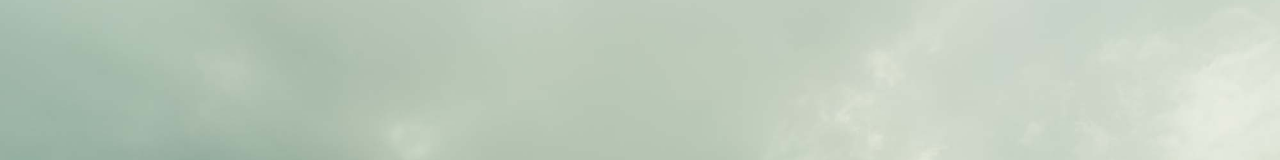
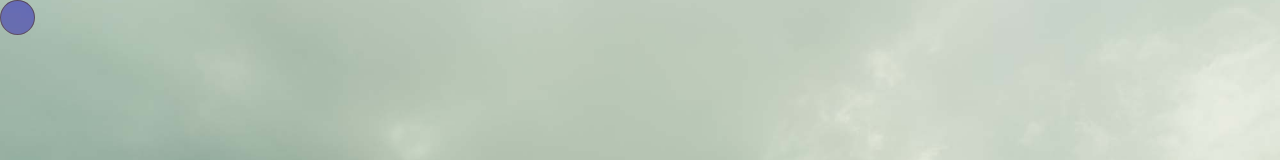
Before and after one commit to Nomera67/visit-panama, an Angular app: page / in a window 1280 px wide. Shown: the top 160 px of the page. Built offline with nearby package versions, Linux system fonts and the light colour scheme.

Commit message:
add first steps to get new personallized cursor

```diff
--- a/src/app/app.component.html
+++ b/src/app/app.component.html
@@ -1,2 +1,3 @@
 <app-navbar *ngIf="!isLandingPage"></app-navbar>
 <router-outlet></router-outlet>
+<div ngClass="mouse" id="cursorChanged"></div>
--- a/src/app/app.component.scss
+++ b/src/app/app.component.scss
@@ -0,0 +1,15 @@
+@use '../styles.scss' as *;
+
+.mouse{
+    width: 35px;
+    height: 35px;
+    border-radius: 50%;
+    position: fixed;
+    left: 0;
+    top: 0;
+    z-index: 10;
+    border: 1px solid rgba(255, 255, 255, 0.8);
+    background: rgba(255, 208, 0, 0.8);
+    mix-blend-mode: exclusion;
+    pointer-events: none;
+}
--- a/src/app/app.component.ts
+++ b/src/app/app.component.ts
@@ -1,4 +1,4 @@
-import { Component, OnInit, OnDestroy } from '@angular/core';
+import { Component, OnInit, OnDestroy, HostListener } from '@angular/core';
 import { Router, NavigationEnd } from '@angular/router';
 import { Subscription } from 'rxjs';
 
@@ -9,7 +9,6 @@ import { Subscription } from 'rxjs';
   styleUrls: ['./app.component.scss']
 })
 export class AppComponent implements OnInit{
-  title = 'visit-panama';
 
   isLandingPage = false;
   private routerSub!: Subscription;
@@ -34,4 +33,20 @@ export class AppComponent implements OnInit{
       this.routerSub.unsubscribe();
     }
   }
+
+  cursorX = 0;
+  cursorY = 0;
+
+  @HostListener('document:mousemove', ['$event'])
+  onMouseMove(event: MouseEvent){
+    const cursor = document.getElementById('cursorChanged');
+    const cursorWidth = cursor!.clientWidth;
+    const cursorHeight = cursor!.clientHeight;
+
+    this.cursorX = event.clientX - cursorWidth / 2;
+    this.cursorY = event.clientY - cursorHeight / 2;
+    cursor!.style.left = `${this.cursorX}px`;
+    cursor!.style.top = `${this.cursorY}px`;
+  }
+
 }
--- a/src/app/shared/components/navbar/navbar.component.scss
+++ b/src/app/shared/components/navbar/navbar.component.scss
@@ -206,7 +206,7 @@ header{
         right: 2rem;
         z-index: 4;
         display: block;
-        cursor: pointer;
+        // cursor: pointer;
         background: transparent;
     }
     .mobileNavToggle[aria-expanded="true"]{
--- a/src/styles.scss
+++ b/src/styles.scss
@@ -3,6 +3,7 @@
     padding: 0;
     margin: 0;
     box-sizing: border-box;
+    cursor: none;
 }
 
 //Fonts------------------------------------------------------------------------
```
